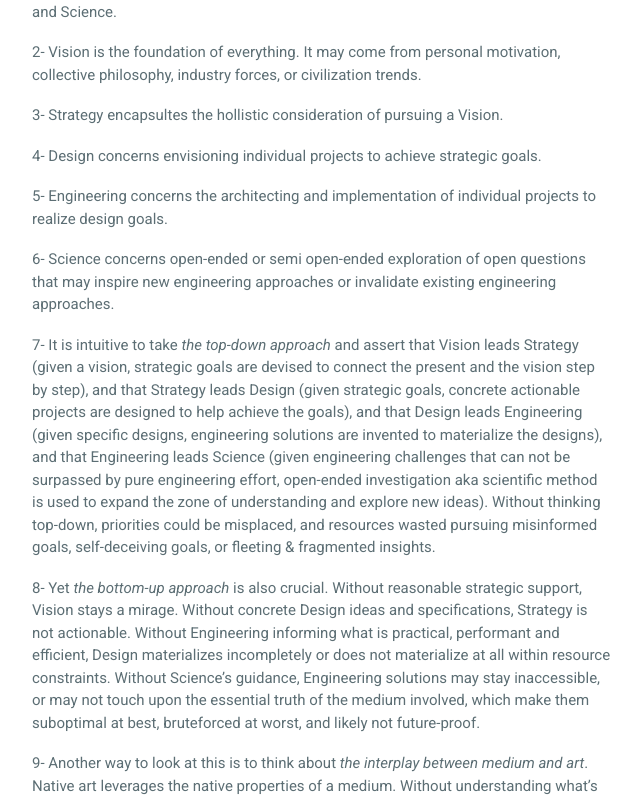
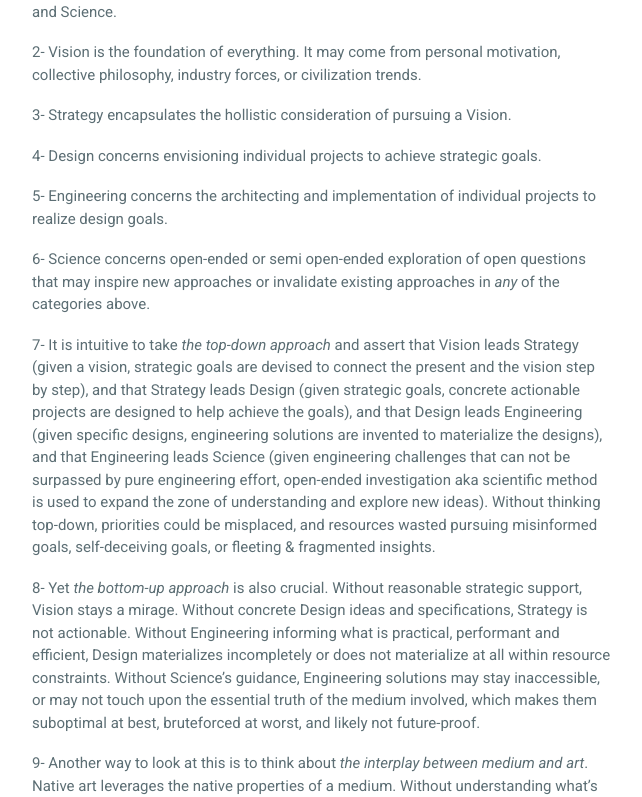
Before and after one commit to guiltygyoza/blog, a Jekyll site: the page built from _posts/2022-10-17-creative-endeavor-category-dynamics.md, in a window 1280 px wide and 1400 px high. Shown: the part 519-1316 px from the top of the window, without its empty margins (318-960 px from the left). Built offline with Jekyll 4.4.1, drawn with Linux system fonts in a browser that asks for light colours.

Commit message:
update post

```diff
--- a/_posts/2022-10-17-creative-endeavor-category-dynamics.md
+++ b/_posts/2022-10-17-creative-endeavor-category-dynamics.md
@@ -12,17 +12,17 @@ Summary: In the context of individual pursuit and company pursuit, any creative
 
 2- Vision is the foundation of everything. It may come from personal motivation, collective philosophy, industry forces, or civilization trends.
 
-3- Strategy encapsultes the hollistic consideration of pursuing a Vision.
+3- Strategy encapsulates the hollistic consideration of pursuing a Vision.
 
 4- Design concerns envisioning individual projects to achieve strategic goals.
 
 5- Engineering concerns the architecting and implementation of individual projects to realize design goals.
 
-6- Science concerns open-ended or semi open-ended exploration of open questions that may inspire new engineering approaches or invalidate existing engineering approaches.
+6- Science concerns open-ended or semi open-ended exploration of open questions that may inspire new approaches or invalidate existing approaches in *any* of the categories above.
 
 7- It is intuitive to take *the top-down approach* and assert that Vision leads Strategy (given a vision, strategic goals are devised to connect the present and the vision step by step), and that Strategy leads Design (given strategic goals, concrete actionable projects are designed to help achieve the goals), and that Design leads Engineering (given specific designs, engineering solutions are invented to materialize the designs), and that Engineering leads Science (given engineering challenges that can not be surpassed by pure engineering effort, open-ended investigation aka scientific method is used to expand the zone of understanding and explore new ideas). Without thinking top-down, priorities could be misplaced, and resources wasted pursuing misinformed goals, self-deceiving goals, or fleeting & fragmented insights.
 
-8- Yet *the bottom-up approach* is also crucial. Without reasonable strategic support, Vision stays a mirage. Without concrete Design ideas and specifications, Strategy is not actionable. Without Engineering informing what is practical, performant and efficient, Design materializes incompletely or does not materialize at all within resource constraints. Without Science's guidance, Engineering solutions may stay inaccessible, or may not touch upon the essential truth of the medium involved, which make them suboptimal at best, bruteforced at worst, and likely not future-proof.
+8- Yet *the bottom-up approach* is also crucial. Without reasonable strategic support, Vision stays a mirage. Without concrete Design ideas and specifications, Strategy is not actionable. Without Engineering informing what is practical, performant and efficient, Design materializes incompletely or does not materialize at all within resource constraints. Without Science's guidance, Engineering solutions may stay inaccessible, or may not touch upon the essential truth of the medium involved, which makes them suboptimal at best, bruteforced at worst, and likely not future-proof.
 
 9- Another way to look at this is to think about *the interplay between medium and art*. Native art leverages the native properties of a medium. Without understanding what's native to a new medium, art created in that medium stays skeuomorphic and unable to realize true potential of the medium. In light of this analogy, Vision is the art with Strategy as medium. Strategy is the art with Design as medium. Design is the art with Engineering as medium. Engineering is the art with Science as medium. Equivalently, the lower categories inform the attainability and actionable items for upper categories.
 
```
